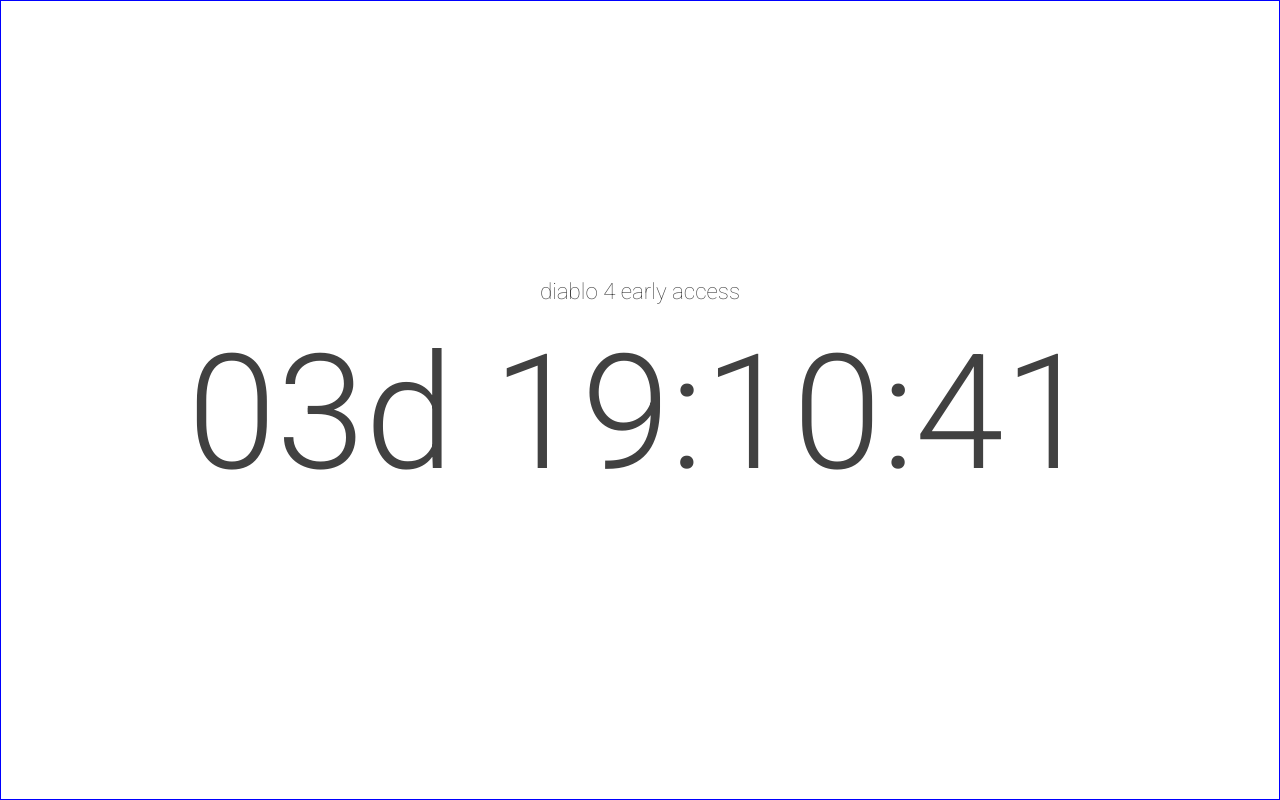
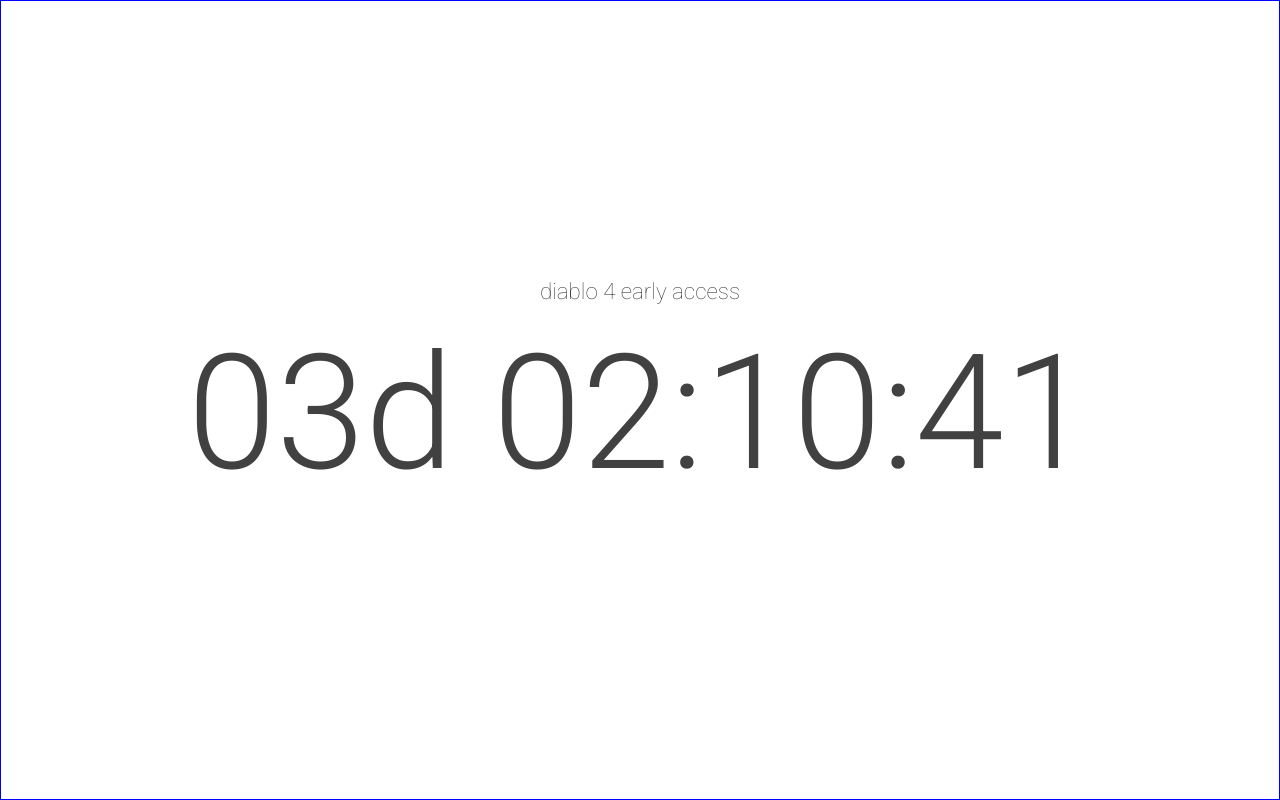
Before and after one commit to pavelglebov/yetanothercountdown, a plain HTML site: page index.html in a window 1280 px wide. Drawn offline with Linux system fonts and the light colour scheme.

Commit message:
update date

```diff
--- a/index.html
+++ b/index.html
@@ -42,7 +42,7 @@
 
     <script>
       // implemented by Copilot
-      const DATE = '2023-06-02T09:00:00.000-07:00';
+      const DATE = '2023-06-01T16:00:00-07:00';
 
       const toDoubleDigits = (num) => {
         num += '';
```
